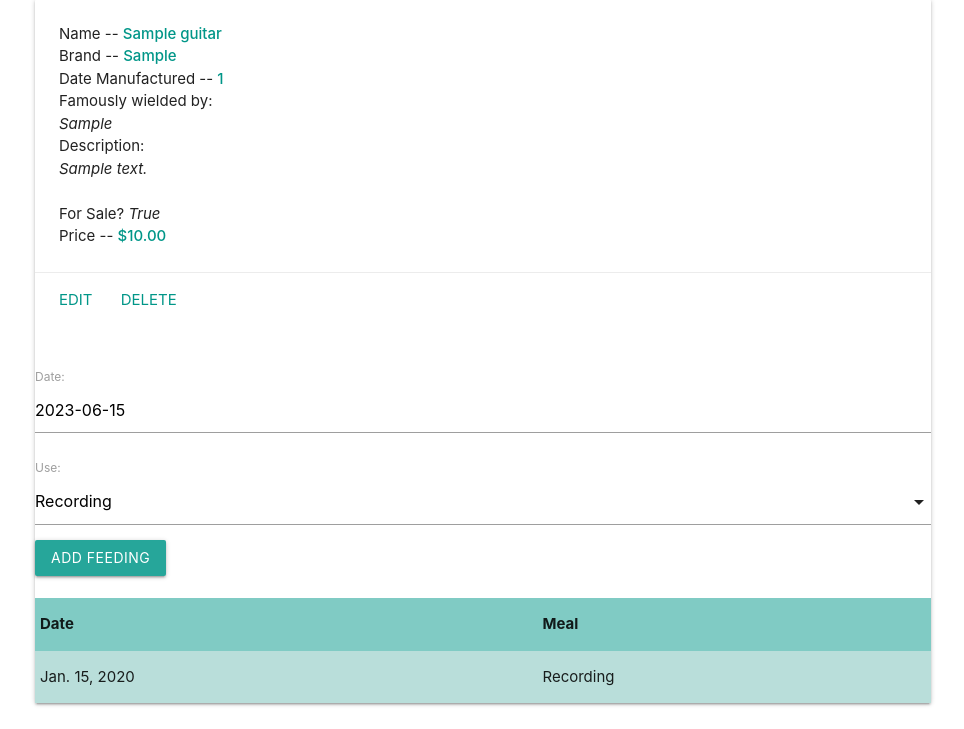
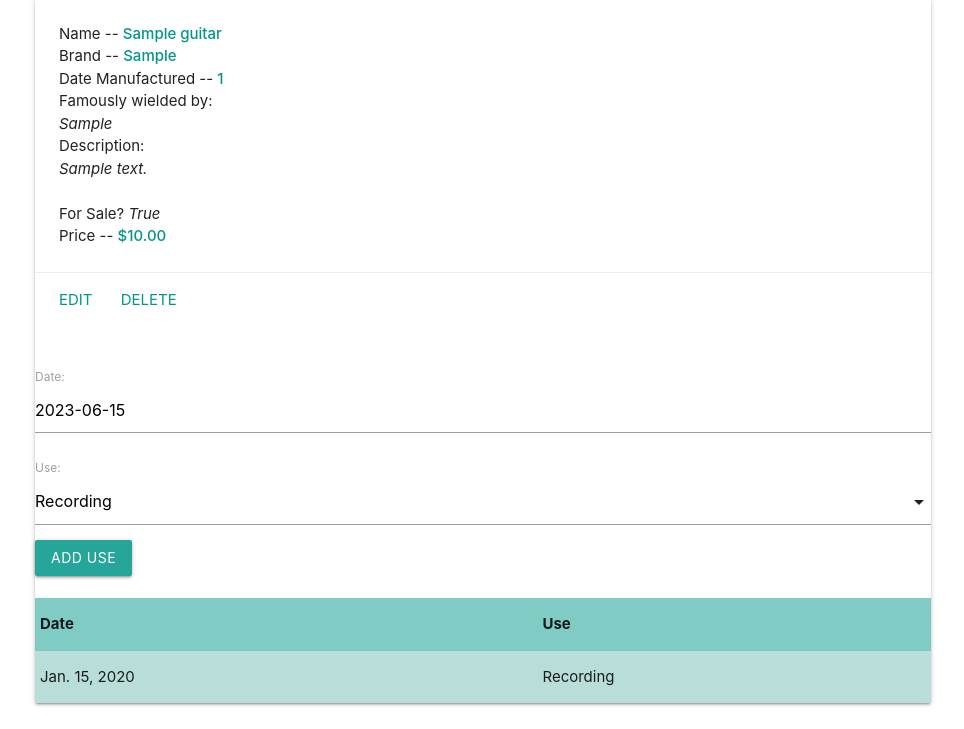
Before and after one commit to cherch173/guitarcollector, a Django app: page /guitars/1/ in a window 1280 px wide. Shown: the part 160-889 px from the top of the page, without its empty margins (157-1121 px from the left). Run offline with Django 4.2, Linux system fonts and the light colour scheme; tables that the repository leaves empty hold one stand-in row (values such as "Sample post").

```diff
--- a/main_app/templates/guitars/detail.html
+++ b/main_app/templates/guitars/detail.html
@@ -72,17 +72,17 @@
   </div>
   <div class="col s6">
     <br>
-    <form method="POST">
+    <form action="{% url 'add_use' guitar.id %}" method="POST">
         {% csrf_token %}
         {{ using_form.as_p }}
-        <input type="submit" class="btn" value="Add Feeding" />
+        <input type="submit" class="btn" value="Add Use" />
     </form>
     <br>
     <table class="teal lighten-3 striped">
         <thead>
             <tr>
                 <th>Date</th>
-                <th>Meal</th>
+                <th>Use</th>
             </tr>
         </thead>
 
--- a/main_app/urls.py
+++ b/main_app/urls.py
@@ -20,6 +20,8 @@ path('guitars/create/', views.GuitarCreate.as_view(), name='guitars_create'),
 path('guitars/<int:pk>/update', views.GuitarUpdate.as_view(), name='guitars_update'),
 # Step 2.1.2 Define the ROUTE for DELETE
 path('guitars/<int:pk>/delete', views.GuitarDelete.as_view(), name='guitars_delete'),
+# Defne the ROUTE for ADD USE
+path('guitars/<int:pk>/add_use', views.add_use, name='add_use'),
 ]
 
 # Step 8.2 touch main_app/templates/base.html
--- a/main_app/views.py
+++ b/main_app/views.py
@@ -1,4 +1,4 @@
-from django.shortcuts import render
+from django.shortcuts import render, redirect
 # LAB pt 3 (CBVs) Step 1.4.1 IMPORT CreateView
 # Step 2.3 IMPORT UpdateView & DeleteView
 from django.views.generic.edit import CreateView, UpdateView, DeleteView
@@ -41,6 +41,14 @@ def guitars_detail(request, guitar_id):
         'using_form': using_form
     })
 
+def add_use(request, guitar_id):
+    form = UsingForm(request.POST)
+    if form.is_valid():
+        new_using = form.save(commit=False)
+        new_using.guitar_id = guitar_id
+        new_using.save()
+    return redirect('detail', guitar_id=guitar_id)
+
 # LAB pt 3 (CBVs) - Part 1.4.2 CREATE the CLASS for CREATE(New)
 class GuitarCreate(CreateView):
     model = Guitar
```
